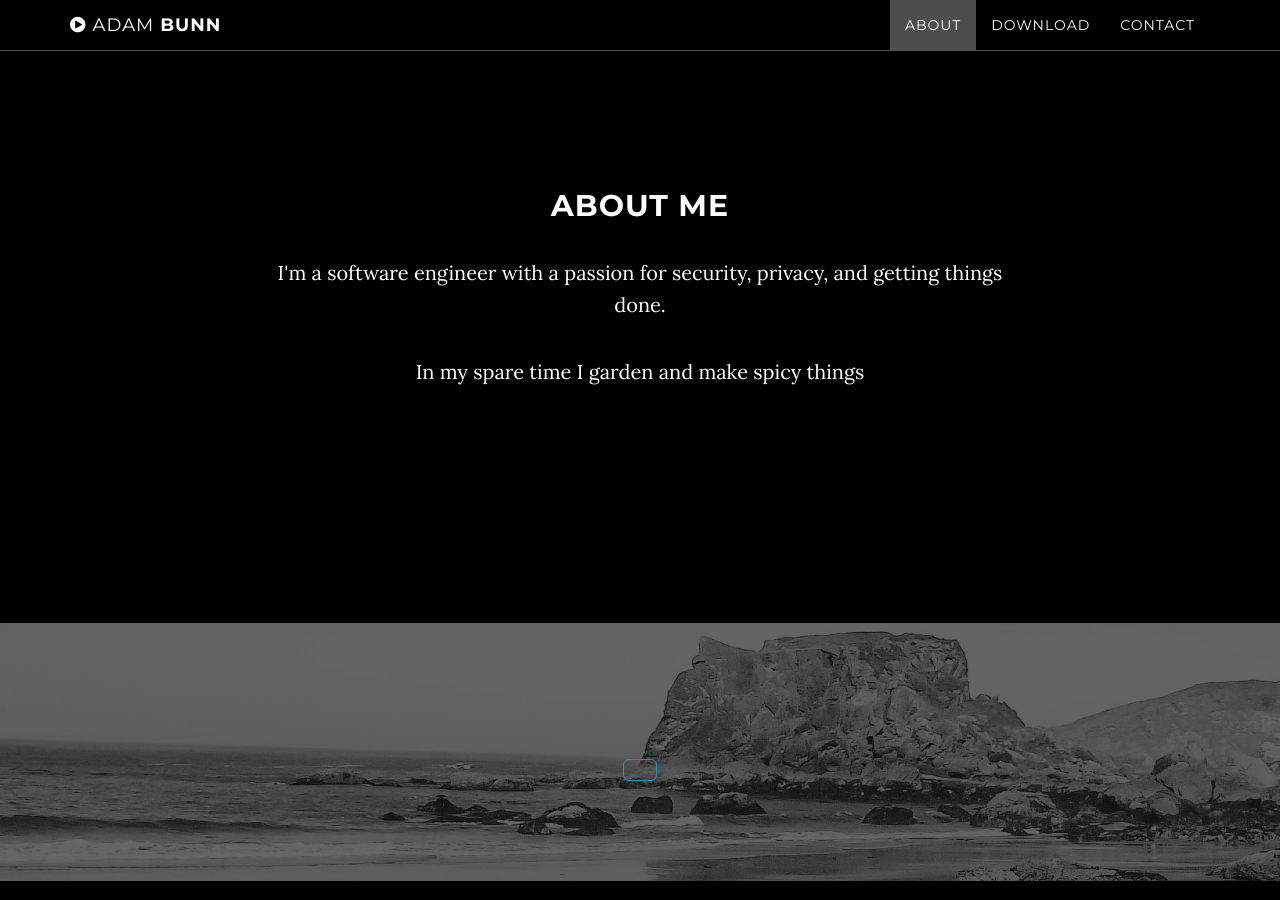
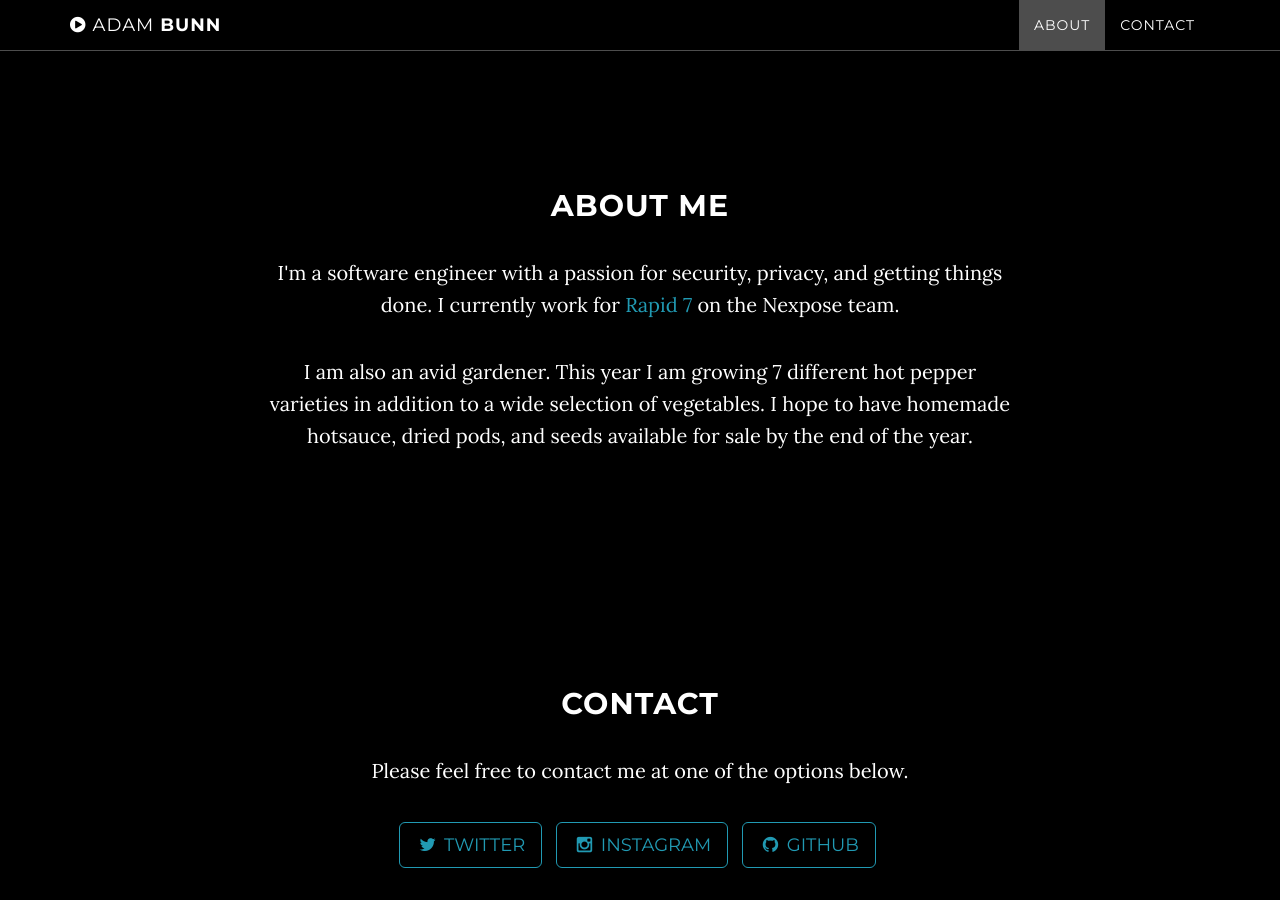
Before and after one commit to AdamBunn/adambunn.github.io, a Jekyll site: the page built from index.html, in a window 1280 px wide and 900 px high, scrolled down 911 px. Built offline with Jekyll 4.4.1, drawn with Linux system fonts in a browser that asks for light colours; some of the changed text lies outside the part shown.

Commit message:
remove download section

```diff
--- a/_config.yml
+++ b/_config.yml
@@ -1,6 +1,5 @@
 # Site settings
 title: Adam Bunn
-email: adam@adambunn.ca
 url: adambunn.ca
 description: "."
 
@@ -16,8 +15,6 @@ footer: Adam Bunn
 social:
   - title: twitter
     url: https://twitter.com/adambunn
-  - title: facebook
-    url:
   - title: instagram
     url: https://instagram.com/adambunn
   - title: github
--- a/_includes/about.html
+++ b/_includes/about.html
@@ -3,8 +3,8 @@
         <div class="row">
             <div class="col-lg-8 col-lg-offset-2">
                 <h2>About Me</h2>
-                <p>I'm a software engineer with a passion for security, privacy, and getting things done.</p>
-                <p>In my spare time I garden and make spicy things</p>
+                <p>I'm a software engineer with a passion for security, privacy, and getting things done. I currently work for <a href="https://rapid7.com">Rapid 7</a> on the Nexpose team.</p>
+                <p>I am also an avid gardener. This year I am growing 7 different hot pepper varieties in addition to a wide selection of vegetables. I hope to have homemade hotsauce, dried pods, and seeds available for sale by the end of the year.</p>
             </div>
         </div>
     </section>
--- a/_includes/nav.html
+++ b/_includes/nav.html
@@ -21,9 +21,6 @@
                         <a class="page-scroll" href="#about">About</a>
                     </li>
                     <li>
-                        <a class="page-scroll" href="#download">Download</a>
-                    </li>
-                    <li>
                         <a class="page-scroll" href="#contact">Contact</a>
                     </li>
                 </ul>
--- a/_layouts/default.html
+++ b/_layouts/default.html
@@ -5,9 +5,7 @@
     {% include nav.html %}
     {% include header.html %}
     {% include about.html %}
-    {% include download.html %}
     {% include contact.html %}
-    {% include map.html %}
     {% include footer.html %}
     {% include js.html %}
     </body>
```
Also changed, not shown: 1 other file.
